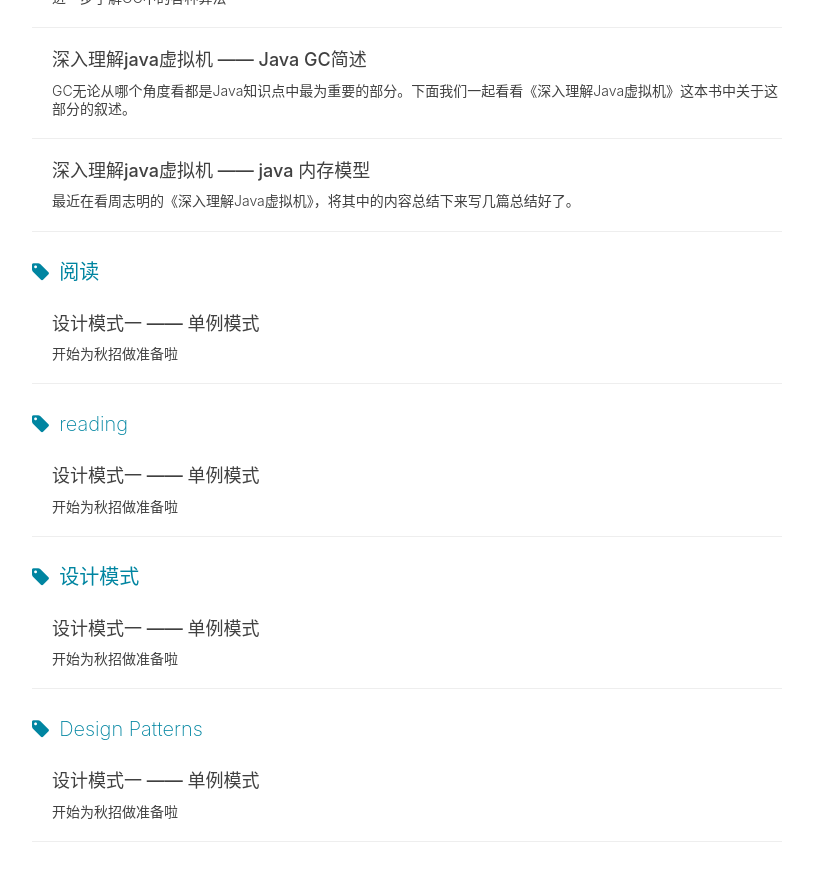
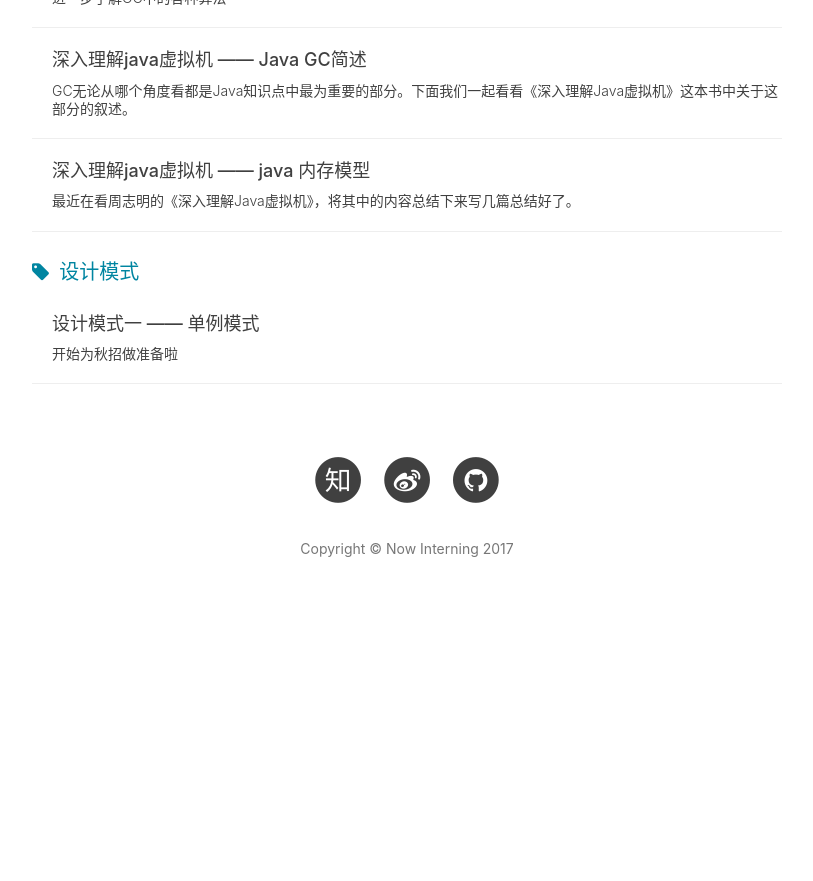
Before and after one commit to jiayangchen/jiayangchen.github.io, a Jekyll site: the page built from tags.html, in a window 1280 px wide and 900 px high, scrolled down 13674 px. Shown: the top 881 px of the window, without its empty margins (233-1046 px from the left). Built offline with Jekyll 4.4.1, drawn with Linux system fonts in a browser that asks for light colours; nearby versions of some CDN libraries; comment, search, counter and statistics services are not loaded; after the commit the page ends 14327 px from its top, so only the background shows below that; some of the changed text lies outside the part shown.

Commit message:
20170713

```diff
--- a/_config.yml
+++ b/_config.yml
@@ -1,7 +1,7 @@
 # Site settings
 title: Now Interning
 SEOTitle: EasonChen
-header-img: img/bg1.jpg
+header-img: img/bg2.jpg
 email: jiayangchen@sjtu.edu.cn
 description: "You know some birds are not meant to be caged, their feathers are just too bright."
 keyword: "jiayangchen,blog,博客, 个人网站, 互联网,软件,Android"
--- a/_posts/2017-01-12-headfirst-designpatterns.md
+++ b/_posts/2017-01-12-headfirst-designpatterns.md
@@ -7,10 +7,7 @@ author: "ChenJY"
 header-img: "img/design_patterns.jpg"
 catalog: true
 tags:
-    - 阅读
-    - reading
     - 设计模式
-    - Design Patterns
 ---
 
 ### 概念：
```
Also changed, not shown: 1 other file.
